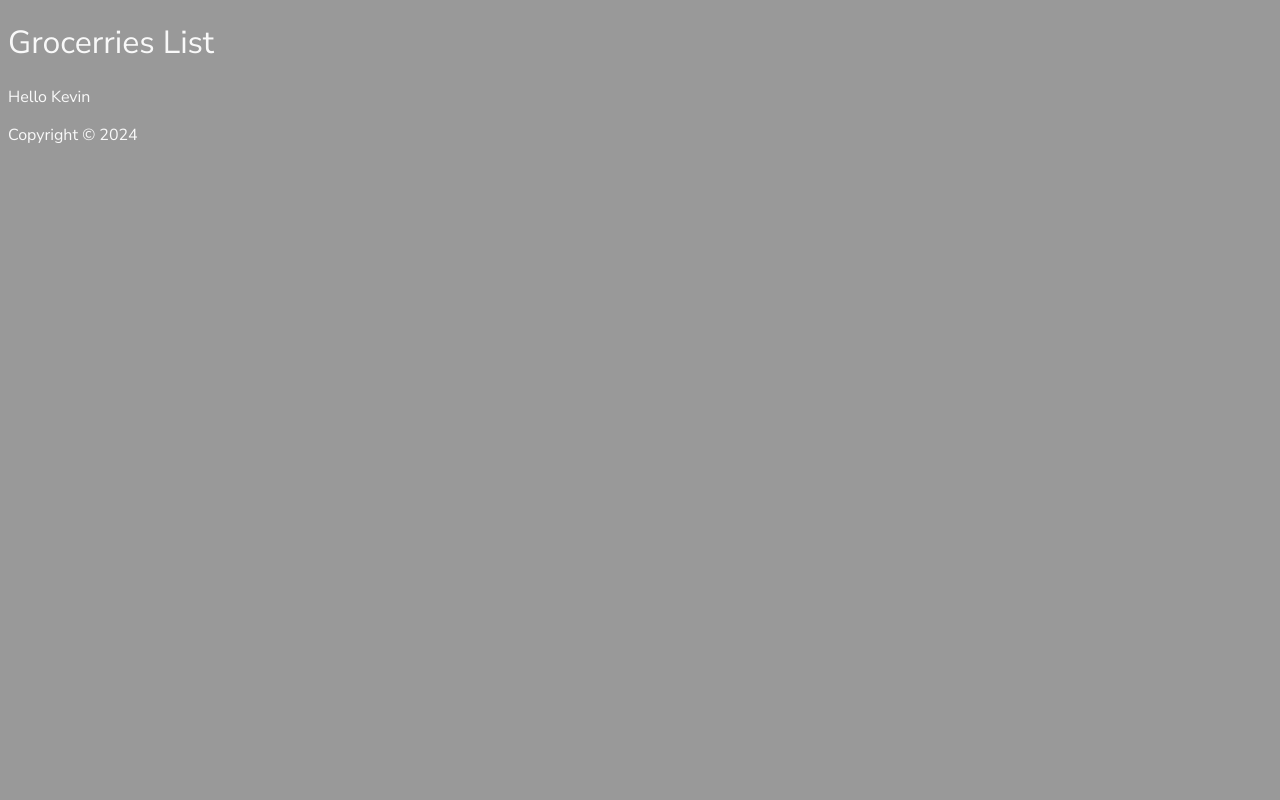
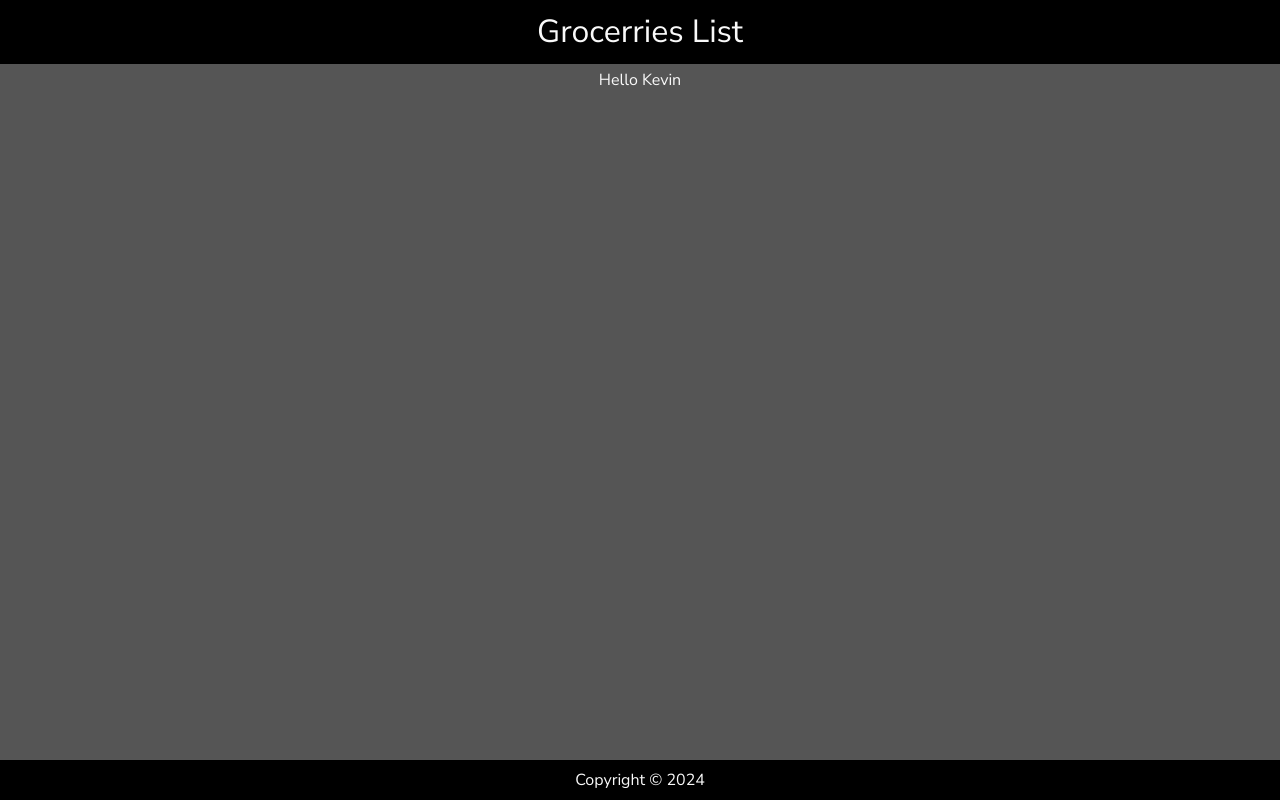
Before and after one commit to BirushaNdegeya/grocerries, a React (Vite) app: page / in a window 1280 px wide. Built offline with nearby package versions, Linux system fonts and the light colour scheme.

Commit message:
update index.css
I was updating some style in order to work with my css

```diff
--- a/src/index.css
+++ b/src/index.css
@@ -4,6 +4,10 @@
 *,
 *::after,
 *::before {
+   margin: 0;
+   padding: 0;
+   box-sizing: border-box;
+   line-height: 1.5;
    font-family: "Nunito Sans", sans-serif;
    font-optical-sizing: auto;
    font-weight: 400;
@@ -14,6 +18,26 @@
 }
 
 html {
-   background: #999;
+   background: #555;
    color: #f9f9f9;
 }
+
+#root {
+   display: flex;
+   flex-direction: column;
+   min-height: 100vh;
+}
+
+header, footer {
+   background-color: #000;
+   text-align: center;
+   padding: 8px;
+}
+
+main {
+   flex: 1;
+   display: flex;
+   flex-direction: column;
+   align-items: center;
+   padding: 4px;
+}
```
